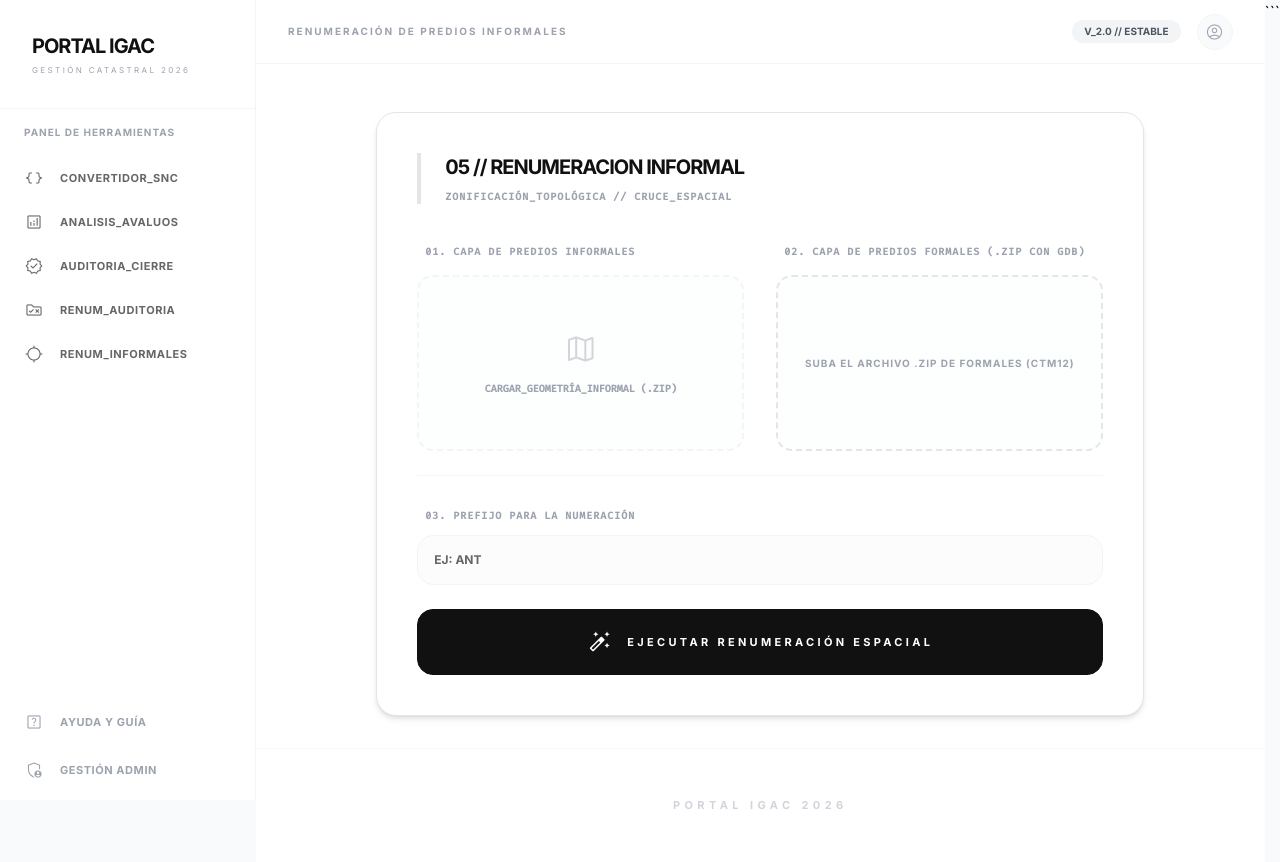
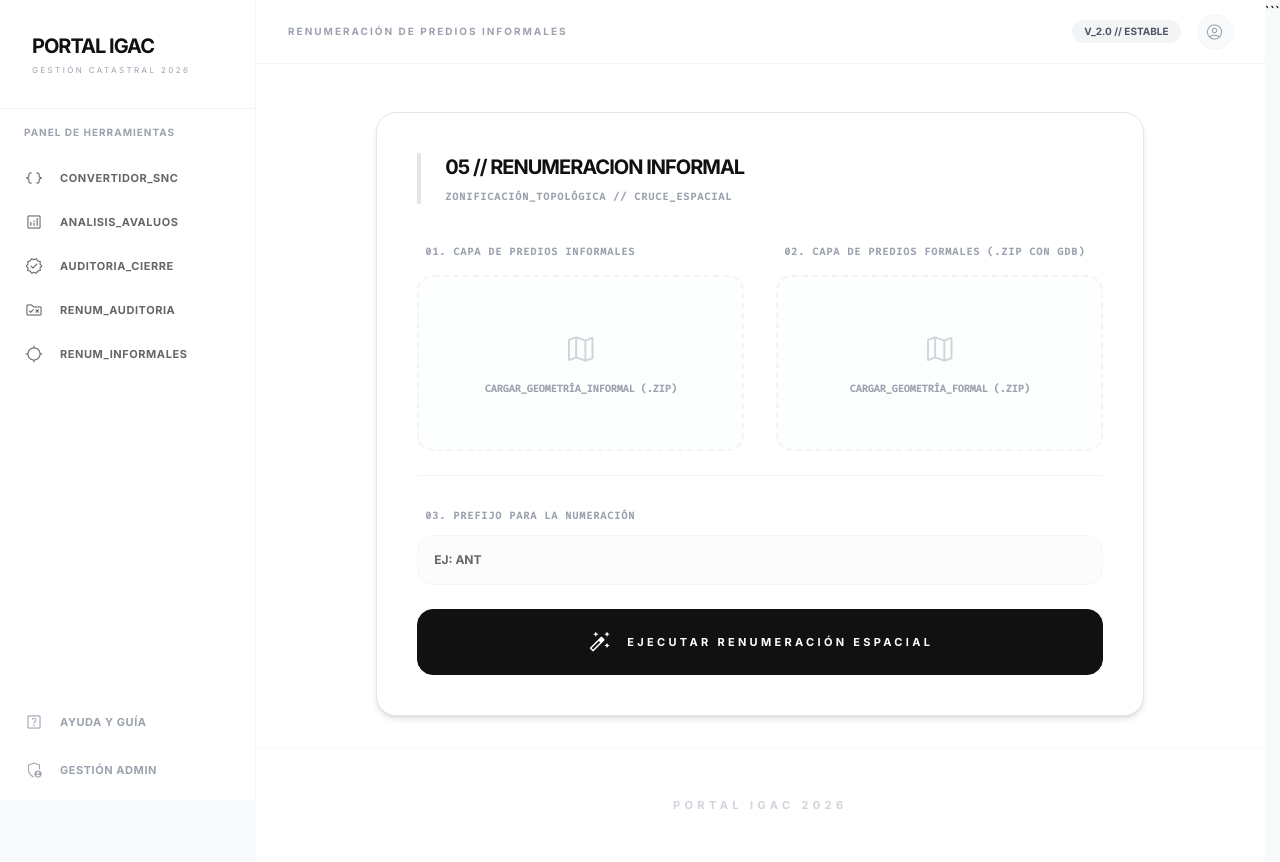
Before and after one commit to casabero/igac-portal, a Flask app: template templates/informales_tool.html in a window 1280 px wide. Run offline with Flask 3, Linux system fonts and the light colour scheme; the template is opened without the code that fills it, so the values that code supplies are empty; some libraries are stand-ins or nearby versions.

Commit message:
style: unificación total de boxes de carga en informales_tool

```diff
--- a/templates/informales_tool.html
+++ b/templates/informales_tool.html
@@ -43,11 +43,14 @@
                     <label class="block text-[10px] font-mono font-bold text-gray-400 uppercase tracking-widest pl-2">
                         02. Capa de Predios Formales (.zip con GDB)</label>
                     <input type="file" name="file_formal" id="file_formal" class="hidden" accept=".zip" required>
-                    <label for="file_formal"
-                        class="flex flex-col items-center justify-center w-full h-44 border-2 border-dashed border-gray-200 rounded-2xl bg-gray-50/30 hover:bg-white hover:border-gray-200 transition-all cursor-pointer group">
-                        <span id="name_for"
-                            class="text-[10px] font-bold text-gray-400 text-center px-4 uppercase tracking-widest group-hover:text-gray-900 transition-colors">
-                            Suba el archivo .zip de formales (CTM12)
+                    <label for="file_formal" id="drop-zone-formal"
+                        class="flex flex-col items-center justify-center w-full h-44 border-2 border-dashed border-gray-100 rounded-2xl bg-gray-50/30 hover:bg-white hover:border-gray-900 transition-all cursor-pointer group">
+                        <span
+                            class="material-symbols-outlined text-4xl text-gray-300 mb-3 group-hover:text-gray-900 transition-colors font-light">map</span>
+                        <span
+                            class="text-[10px] font-mono font-bold text-gray-400 text-center px-6 leading-relaxed uppercase"
+                            id="name_for">
+                            Cargar_Geometría_Formal (.zip)
                         </span>
                     </label>
                 </div>
```
